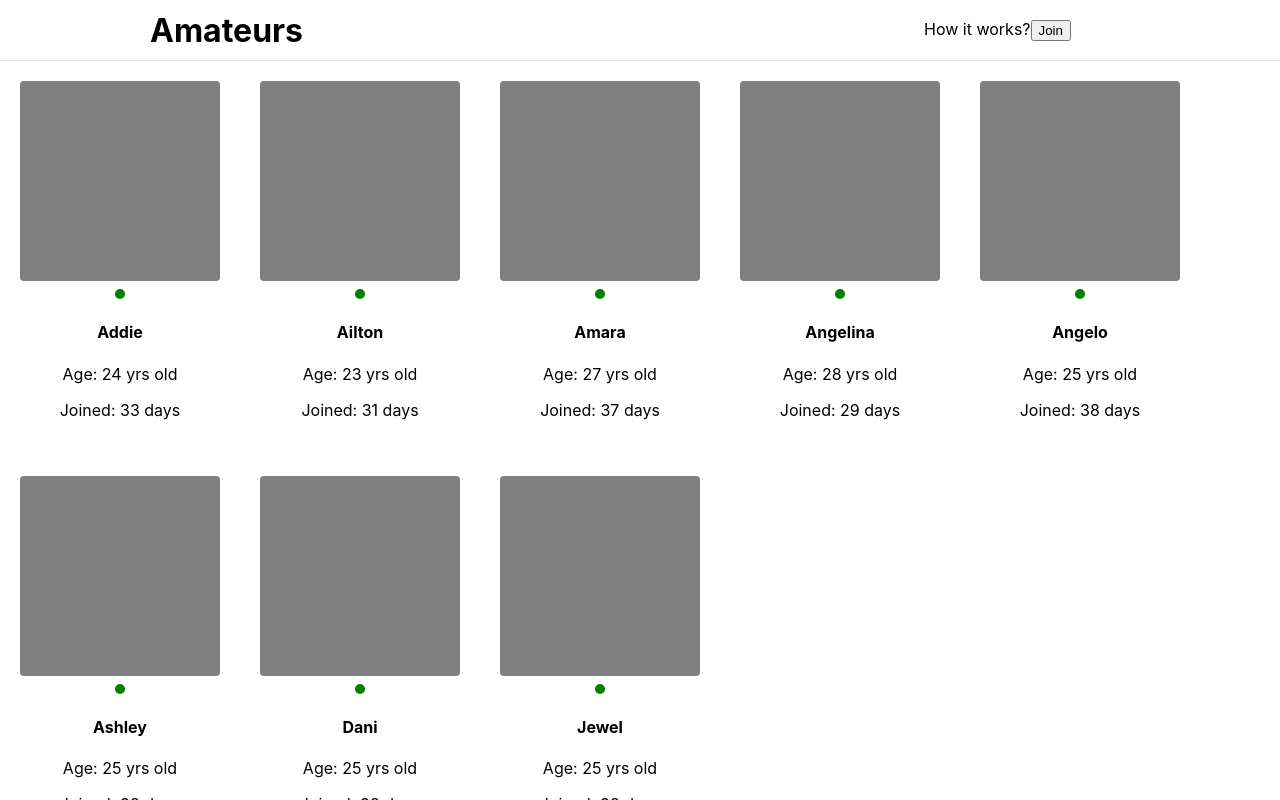
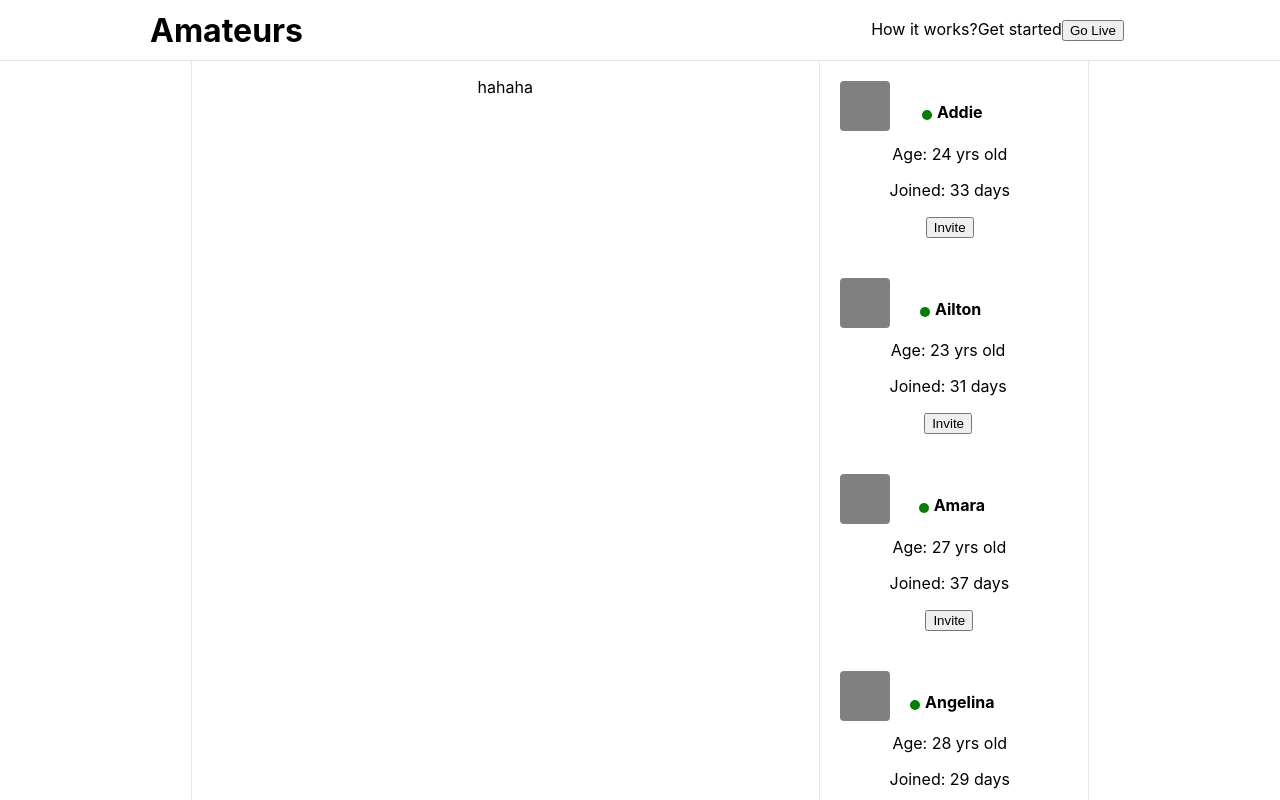
Before and after one commit to Jessiehongtran/amateurs, a React (Create React App) app: page / in a window 1280 px wide. Shown: the top 800 px of the page. Built offline with nearby package versions, Linux system fonts and the light colour scheme.

Commit message:
divided main page

```diff
--- a/src/App.js
+++ b/src/App.js
@@ -1,13 +1,16 @@
 import React from 'react';
 import Nav from './components/nav';
 import './App.css';
-import Main from './components/main'
+import Main from './components/main';
+import SignUp from './components/signup';
 
 function App() {
   return (
     <div className="App">
       <Nav  />
+      {/* <SignUp/> */}
       <Main />
+
     </div>
   );
 }
--- a/src/components/main.jsx
+++ b/src/components/main.jsx
@@ -13,15 +13,20 @@ export default class Main extends React.Component {
         const currentDate = (new Date()).getDate()
 
         return (
+            <div className="main_container">
                 <div className="main">
+                    <div className="live_events">
+                        <p>hahaha</p>
+                    </div>
+                    <div className="players">
                         {players.map(player =>
                             <div className="each_player">
                                 <div className="avatar">
                                 </div>
+                                <div className="info">
+                                    <h4 className="username">
                                         <div className="status">
-
                                         </div>
-                        <h4 className="username">
                                         {player.username}
                                     </h4>
                                     <p className="age">
@@ -34,7 +39,11 @@ export default class Main extends React.Component {
                                             + (currentDate - parseInt(player.date_joined.split("/")[1]))
                                         } days
                                     </p>
+                                    <button>Invite</button>
+                                </div>
                             </div>)}
+                    </div>
+                </div>
             </div>
         )
     }
--- a/src/components/nav.jsx
+++ b/src/components/nav.jsx
@@ -12,7 +12,8 @@ export default class Nav extends React.Component {
                 </div>
                 <div className="navigation">
                     <a>How it works?</a>
-                    <button>Join</button>
+                    <a>Get started</a>
+                    <button>Go Live</button>
                 </div>
             </div>
         )
--- /dev/null
+++ b/src/components/signup.jsx
@@ -0,0 +1,46 @@
+import React from 'react';
+
+export default class SignUp extends React.Component {
+    constructor(props){
+        super(props);
+        this.state = {
+            email: "",
+            password: ""
+        }
+
+        this.handleChange = this.handleChange.bind(this)
+        this.handleSubmit = this.handleSubmit.bind(this)
+    }
+
+    handleChange(e){
+        this.setState({
+            [e.target.name]: e.target.value
+        })
+    }
+
+    handleSubmit(e){
+        e.preventDefault()
+        console.log(this.state)
+        //push this to backend
+    }
+
+    render(){
+        return (
+            <div>
+                <form onSubmit={this.handleSubmit}>
+                    <input
+                        type="email"
+                        name="email"
+                        onChange={this.handleChange}
+                    />
+                    <input
+                        type="password"
+                        name="password"
+                        onChange={this.handleChange}
+                    />
+                    <button>Sign Up</button>
+                </form>
+            </div>
+        )
+    }
+}
--- a/src/styles/main.scss
+++ b/src/styles/main.scss
@@ -1,9 +1,40 @@
+.main_container {
+    display: flex;
+    justify-content: center;
+
     .main {
         display: flex;
+        // flex-wrap: wrap;
+        width: 70%;
+        border-right: 1px solid #E6E4E4;
+        border-left: 1px solid #E6E4E4;
+
+        .live_events {
+            width: 70%;
+            border-right: 1px solid #E6E4E4;
+        }
+
+        .players {
+            display: flex;
+            flex-direction: column;
             flex-wrap: wrap;
+            width: 30%;
 
             .each_player {
+                display: flex;
                 margin: 20px;
+
+                .avatar {
+                    width: 50px;
+                    height: 50px;
+                    background-color: grey;
+                    border-radius: 4px;
+                }
+
+                .info {
+
+
+                    .username {
 
                         .status {
                             display: inline-block;
@@ -17,15 +48,6 @@
 
                         }
 
-        .avatar {
-            width: 200px;
-            height: 200px;
-            background-color: grey;
-            border-radius: 4px;
-        }
-
-        .username {
-
                     }
 
                     .age {
@@ -37,3 +59,6 @@
                     }
                 }
             }
+        }
+    }
+}
```
Lines whose indentation alone changed are shown as unchanged.
